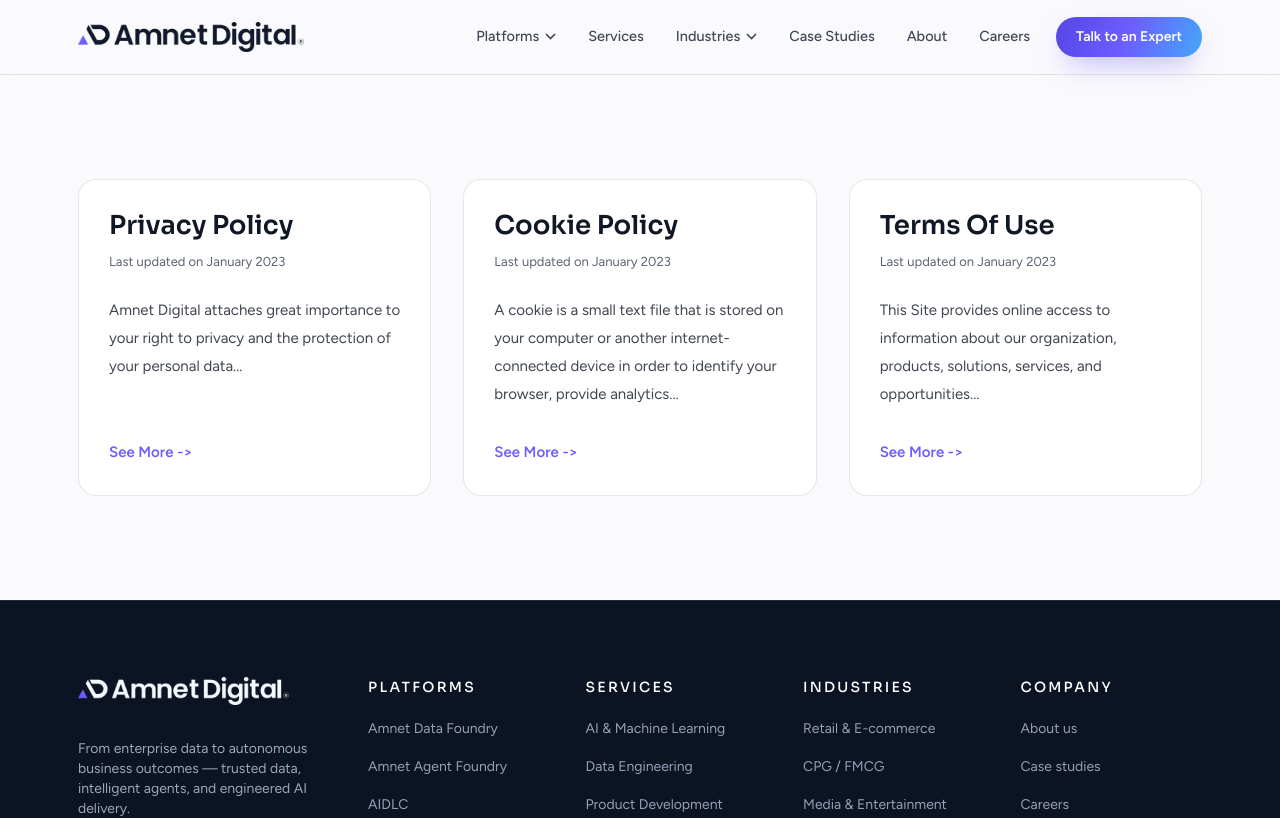
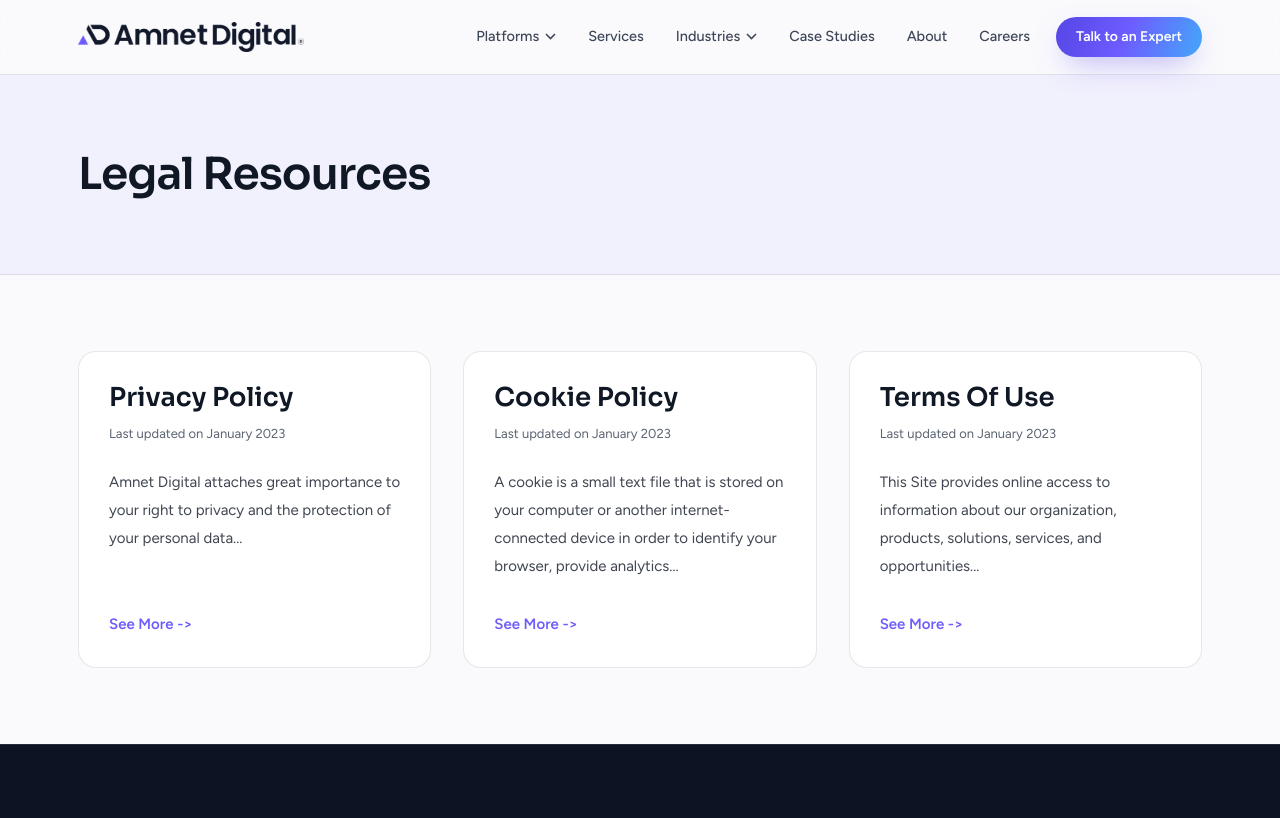
Before and after one commit to dineshReddyPadala/Amnet_Digital_Website, a Next.js app: page /legal-resources in a window 1280 px wide. Shown: the top 818 px of the page. Built offline with nearby package versions, Linux system fonts and the light colour scheme.

Commit message:
Show a "Legal Resources" heading on the hub page
The hub opens with the same tinted title band as the policy pages,
now a shared LegalTitleBand component, replacing the screen-reader-only
H1. The card section uses the tighter spacing to match.

```diff
--- a/app/legal-resources/page.tsx
+++ b/app/legal-resources/page.tsx
@@ -3,6 +3,7 @@
 import { Section } from '@/components/ui/Section';
 import { Wrap } from '@/components/ui/Wrap';
 import { Card } from '@/components/ui/Card';
+import { LegalTitleBand } from '@/components/legal/LegalTitleBand';
 import { LEGAL_POLICIES } from '@/data/legal';
 
 export const metadata: Metadata = {
@@ -12,10 +13,10 @@
 
 export default function LegalResourcesPage() {
   return (
-    <Section>
+    <>
+      <LegalTitleBand title="Legal Resources" />
+      <Section tight>
         <Wrap>
-        {/* The design has no visible heading; this keeps one H1 for SEO and screen readers. */}
-        <h1 className="sr-only">Legal Resources</h1>
           <div className="grid grid-cols-3 tablet:grid-cols-2 mobile:grid-cols-1 gap-8 mobile:gap-6">
             {LEGAL_POLICIES.map((policy) => (
               <Card key={policy.href}>
@@ -35,5 +36,6 @@
           </div>
         </Wrap>
       </Section>
+    </>
   );
 }
--- a/components/legal/LegalDocTemplate.tsx
+++ b/components/legal/LegalDocTemplate.tsx
@@ -2,6 +2,7 @@
 import type { LegalBlock, LegalDoc } from '@/lib/types';
 import { Wrap } from '@/components/ui/Wrap';
 import { LegalToc } from '@/components/legal/LegalToc';
+import { LegalTitleBand } from '@/components/legal/LegalTitleBand';
 
 // Emails, and URLs starting with http(s):// or www. (a trailing full stop or comma stays text).
 const LINKABLE = /([\w.+-]+@[\w-]+\.[\w.]*\w|(?:https?:\/\/|www\.)[^\s]*[^\s.,)])/g;
@@ -206,12 +207,7 @@
 export function LegalDocTemplate({ doc }: { doc: LegalDoc }) {
   return (
     <>
-      <div className="bg-gold/[0.06] border-b border-line">
-        <Wrap className="py-[72px] mobile:py-12">
-          <h1 className="text-[44px] mobile:text-[32px] leading-tight font-semibold">{doc.title}</h1>
-          <p className="mt-3 text-[15px] font-medium text-gold">{doc.updated}</p>
-        </Wrap>
-      </div>
+      <LegalTitleBand title={doc.title} updated={doc.updated} />
 
       <Wrap className="py-20 mobile:py-12 grid grid-cols-[220px_minmax(0,1fr)] tablet:grid-cols-1 gap-16">
         <aside className="tablet:hidden">
--- /dev/null
+++ b/components/legal/LegalTitleBand.tsx
@@ -0,0 +1,13 @@
+import { Wrap } from '@/components/ui/Wrap';
+
+/** Tinted title band that opens every legal page: the page H1, plus the "Last updated" line on policies. */
+export function LegalTitleBand({ title, updated }: { title: string; updated?: string }) {
+  return (
+    <div className="bg-gold/[0.06] border-b border-line">
+      <Wrap className="py-[72px] mobile:py-12">
+        <h1 className="text-[44px] mobile:text-[32px] leading-tight font-semibold">{title}</h1>
+        {updated && <p className="mt-3 text-[15px] font-medium text-gold">{updated}</p>}
+      </Wrap>
+    </div>
+  );
+}
```
Lines whose indentation alone changed are shown as unchanged.
